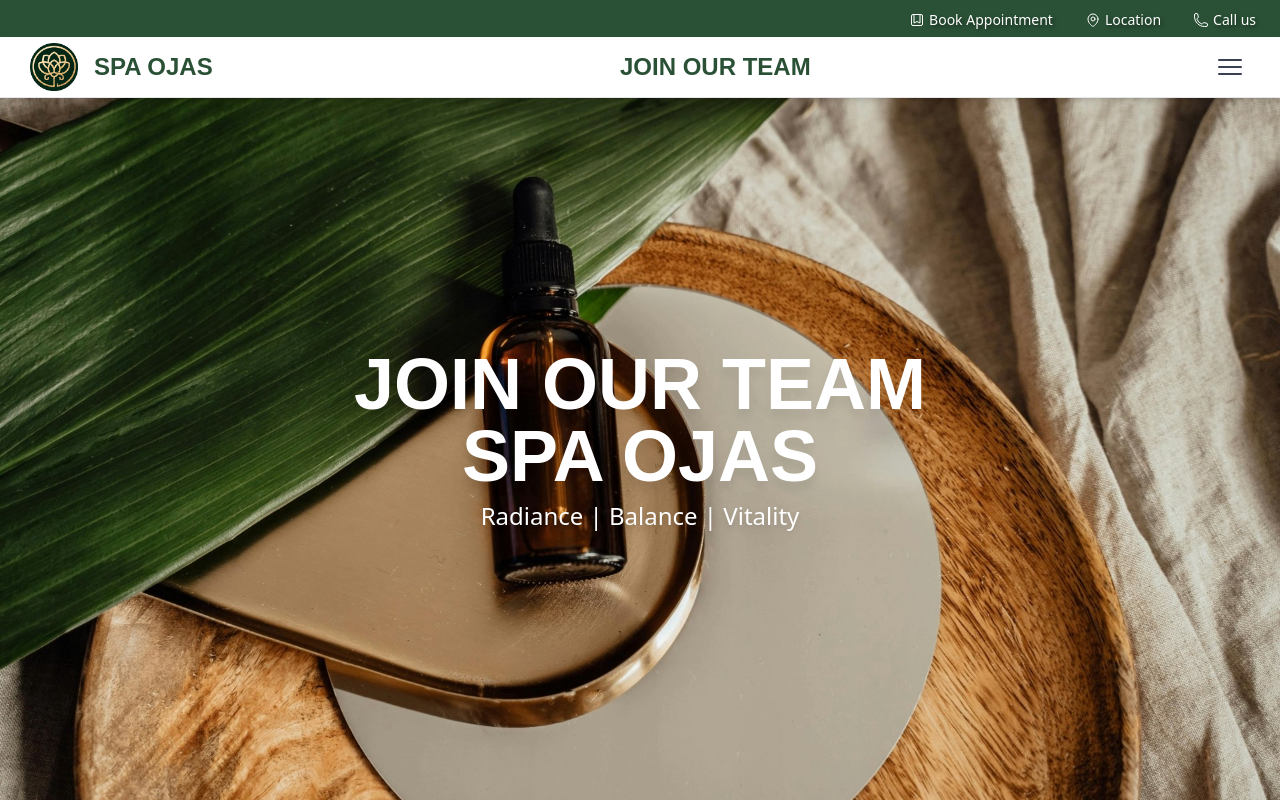
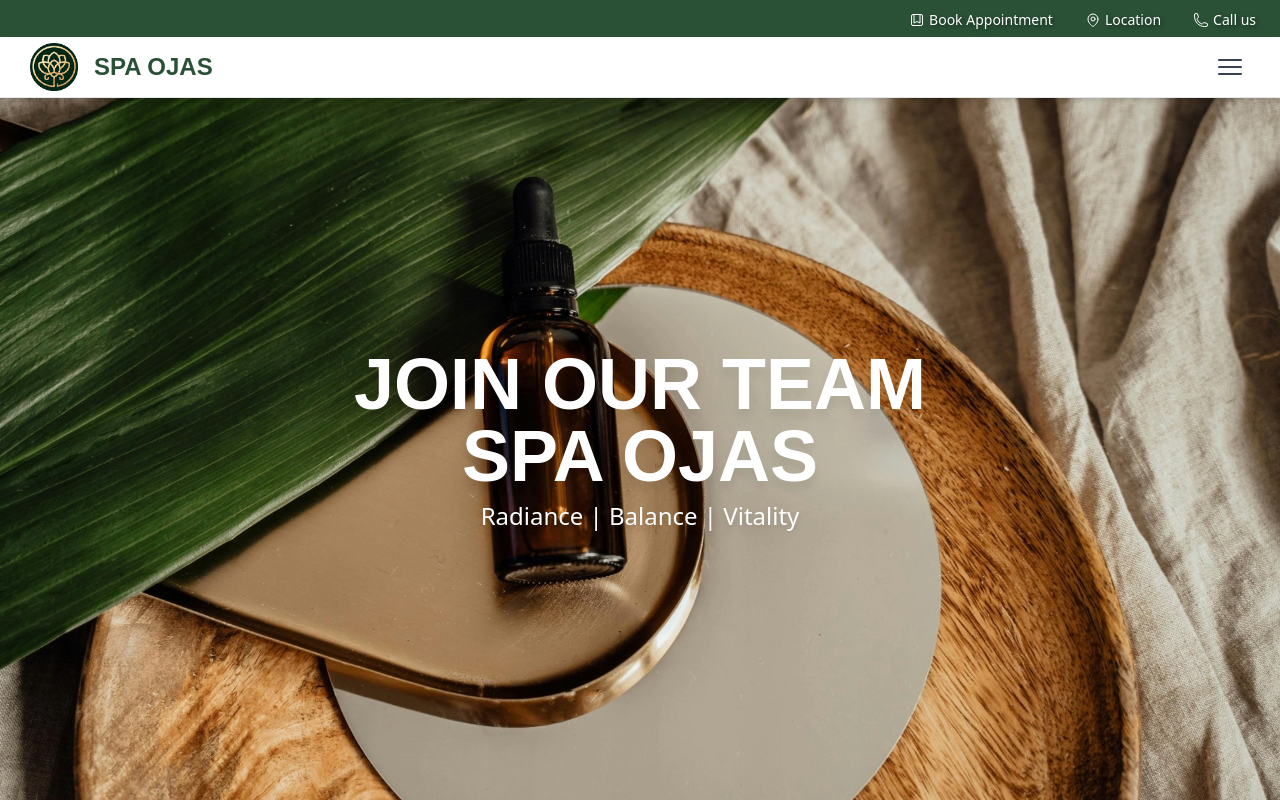
Before and after one commit to ice188/ojas, a Next.js app in the folder ojas/: page / in a window 1280 px wide. Shown: the top 802 px of the page. Built offline with nearby package versions, Linux system fonts and the light colour scheme; a web font is replaced by a local one.

Commit message:
Update header.tsx

```diff
--- a/ojas/src/components/header.tsx
+++ b/ojas/src/components/header.tsx
@@ -40,14 +40,6 @@ export default function Header() {
               sizes="100vw"
             />
             <div className={`font-averia text-2xl`}>SPA OJAS</div>
-          </Link>
-        </div>
-        <div className="flex items-center lg:flex-1">
-          <Link
-            href="/"
-            className="flex items-center font-bold text-xl -m-1.5 p-1 text-[#2a5136]"
-          >
-            <div className={`font-averia text-2xl`}>JOIN OUR TEAM</div>
           </Link>
         </div>
         <div className="flex">
```
